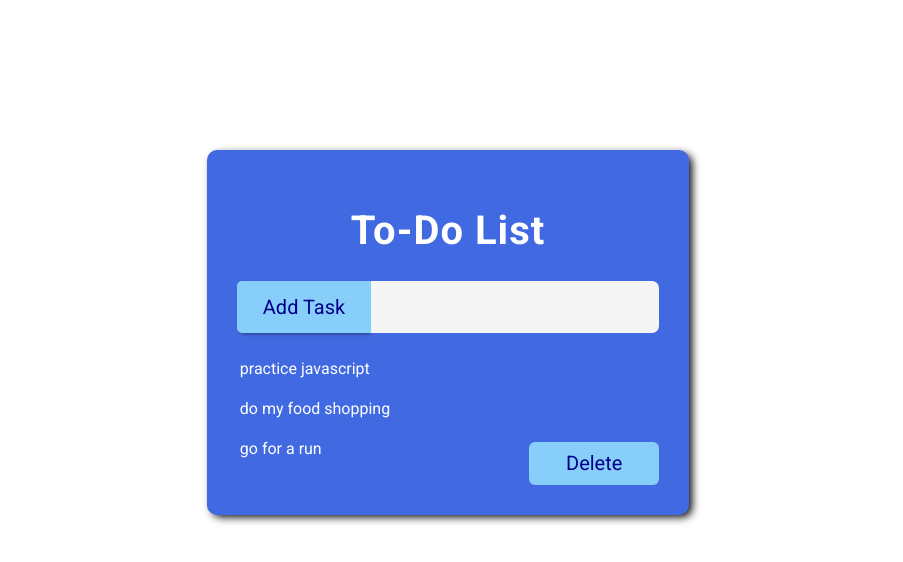
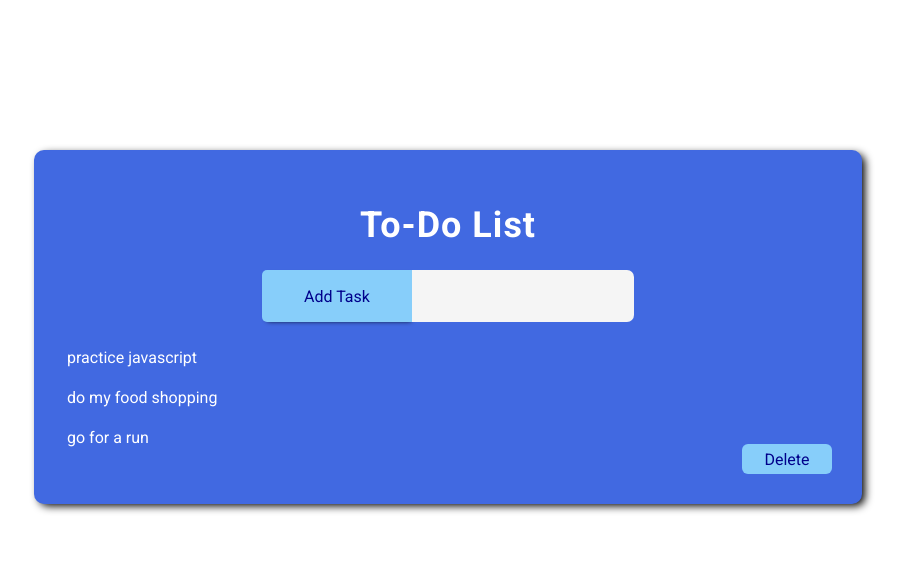
Before and after one commit to liamwoody25/To-Do-list, a plain HTML site: page index.html in a window 1280 px wide. Shown: the whole page, without its empty margins (192-1095 px from the left). Drawn offline with Linux system fonts and the light colour scheme.

Commit message:
making changes

```diff
--- a/index.html
+++ b/index.html
@@ -15,10 +15,10 @@
           <h1>To-Do List</h1>
       </header>
       <main>
-          <div class="add-container">
+          <form class="add-container">
               <button class="add-btn">Add Task</button>
               <input type="text" id="task" class="task-input">
-          </div>
+          </form>
           <div class="task-container">
               <ul>
                 <li>practice javascript</li>
--- a/public/css/style.css
+++ b/public/css/style.css
@@ -3,7 +3,7 @@
 .add-btn {
   width: 150px;
   background-color: lightskyblue;
-  font-size: 20px;
+  font-size: 16px;
   color: darkblue;
   border: none;
   border-radius: 5px 0px 0px 5px;
@@ -20,11 +20,11 @@ li {
 }
 
 .delete-btn {
-  width: 130px;
-  height: 43px;
+  width: 90px;
+  height: 30px;
   background-color: lightskyblue;
   color: darkblue;
-  font-size: 20px;
+  font-size: 16px;
   border: none;
   border-radius: 6px;
 }
@@ -45,7 +45,7 @@ body {
 /**** base container ****/
 
 .container {
-  width: 33%;
+  width: 60%;
   background-color: royalblue;
   box-shadow:4px 3px 8px -1px black ;
   padding: 30px;
@@ -54,7 +54,7 @@ body {
 
 header {
   color: #fff;
-  font-size: 20px;
+  font-size: 18px;
   text-align: center;
   letter-spacing: 1px;
 }
@@ -65,7 +65,7 @@ header {
 }
 
 input {
-  width: 300px;
+  width: 200px;
   height: 50px;
   background-color: whitesmoke;
   border: none;
```
